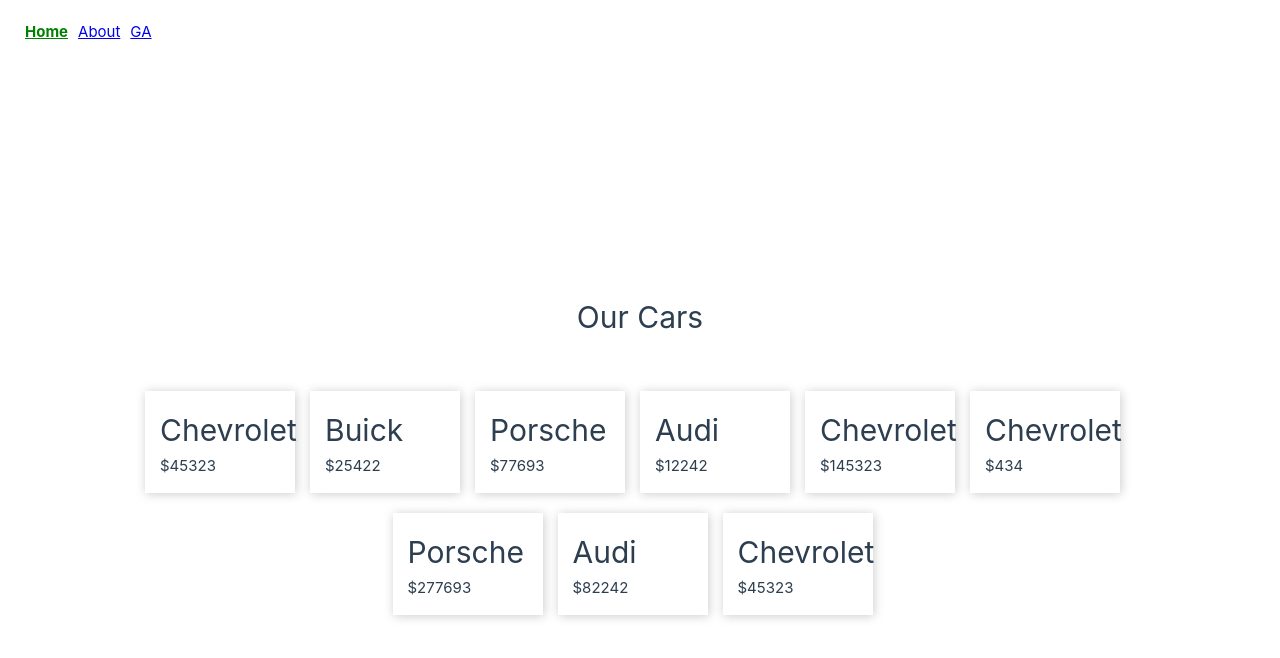
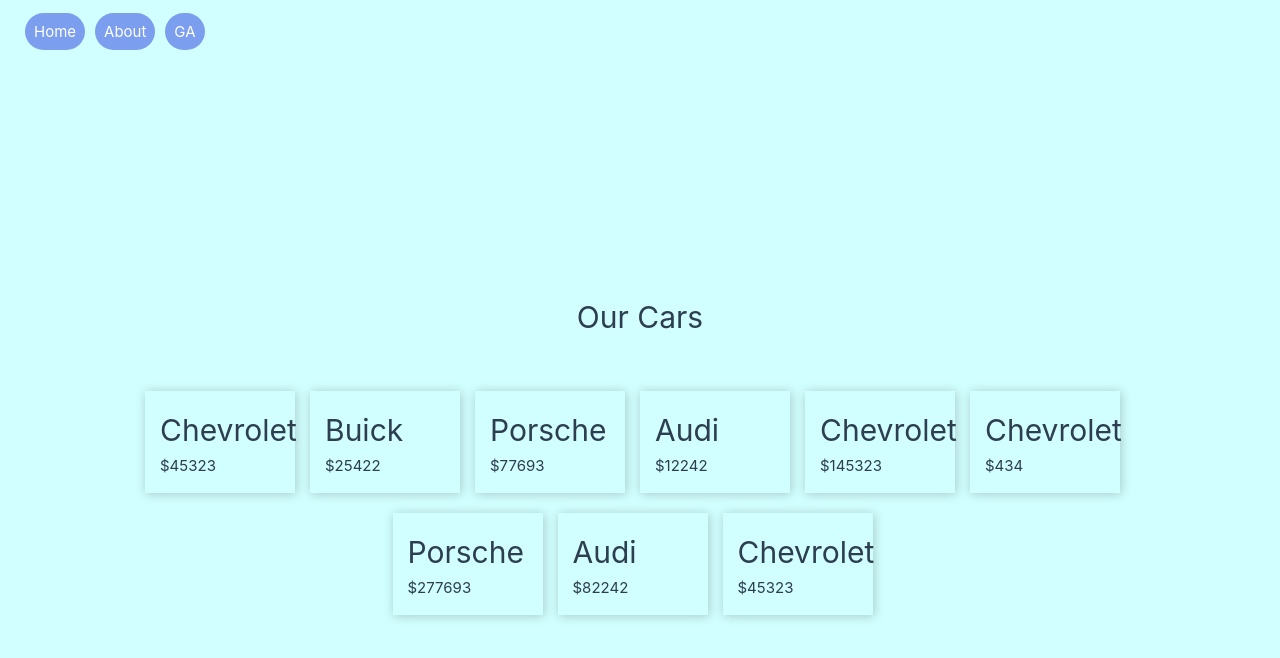
Before and after one commit to iriszzzz/routingapp, a Vue app: page / in a window 1280 px wide. Shown: the top 658 px of the page. Built offline with nearby package versions, Linux system fonts and the light colour scheme.

Commit message:
modify deco.

```diff
--- a/src/App.vue
+++ b/src/App.vue
@@ -5,9 +5,9 @@
 <template>
 	<main>
 		<div class='links'>
-			<RouterLink active-class='active' to='/'>Home</RouterLink>
-			<RouterLink active-class='active' to='/about'>About</RouterLink>
-			<RouterLink active-class='active' to='/GA'>GA</RouterLink>
+			<RouterLink active-class='active' to='/' class="btn">Home</RouterLink>
+			<RouterLink active-class='active' to='/about' class="btn">About</RouterLink>
+			<RouterLink active-class='active' to='/GA' class="btn">GA</RouterLink>
 		</div>
 		<RouterView />
 	</main>
@@ -20,8 +20,30 @@
 	.links a {
 		margin: 0 5px
 	}
-	.active {
+	/* .active {
 		font-weight: bold;
 		color: green;
+	} */
+	main{
+		background-color: rgb(209, 254, 254);
+	}
+	#links {
+    text-align: center;
+    margin-bottom:-50px;
+	}
+	.btn{
+		display:inline;
+		background-color: rgb(124, 158, 239);
+		border-radius:25px;
+		padding: 9px;
+		color:white;
+		text-decoration: none;
+		cursor: pointer;
+		transition: color 0.3s ease, background-color 0.3s ease;
+	}
+	.btn:hover{
+		font-weight: bold;
+		background-color: rgb(242, 197, 231);
+		color: rgb(95, 137, 181);
 	}
 </style>
--- a/src/views/GAView.vue
+++ b/src/views/GAView.vue
@@ -1,15 +1,3 @@
-<!-- <template>
-	<main class="container">
-        <h1>Genetic Algorithm</h1>
-		<p>This is the Genetic Algorithm Class page of the app, contact us if it does not work as normal.</p>
-	</main>
-</template>
-
-<style scoped>
-    p {
-        text-align: center;
-    }
-</style> -->
 <template>
     <div id="app">
       <head>
@@ -20,10 +8,12 @@
         <link rel="shortcut icon" href="https://cdn-icons-png.flaticon.com/512/24/24170.png"/>
       </head>
       <body>
+        <h1>🩴🗺️👩‍🎓 Let's Travel around Taiwan 🎒🌏🛵</h1>
         <div id="map" style="height: 400px;"></div>
 
         <div class="card">
-          <h2 contenteditable> ⚠️ 環島須知 </h2>
+          <br>
+          <h2 contenteditable> &nbsp⚠️ 環島須知 </h2>
           <p contenteditable id="warn">
             &nbsp&nbsp&nbsp 1. 本路線僅供參考 🐸<br>
             &nbsp&nbsp&nbsp 2. 注意天氣變化 ☔<br>
@@ -169,22 +159,6 @@
           });
         });
 
-        // var routeCoordinates = locations.map(location => ({ lat: location.lat, lng: location.lng }));
-        // var route = new google.maps.Polyline({
-        //   path: routeCoordinates,
-        //   geodesic: true,
-        //   strokeColor: 'red',
-        //   strokeOpacity: 1.0,
-        //   strokeWeight: 1
-        // });
-        // route.setMap(map);
-
-        // let directionsService = new google.maps.DirectionsService();
-        // let request = {
-        // //   origin: { lat: 25.0388994, lng: 121.5018781 },
-        // //   destination: { lat: 24.0388994, lng: 121.5018781 },
-        //   travelMode: 'WALKING'
-        // };
         directionsService.route(request, function(response, status) {
           if (status === 'OK') {
             let directionsDisplay = new google.maps.DirectionsRenderer({
@@ -199,41 +173,20 @@
   </script>
 
   <style scoped>
-    .container {
-      padding-top: 30px;
-      padding-bottom: 30px;
-    }
-    body, html {
-      background-color: rgb(223, 249, 255);
-      margin: 0;
-    }
     h1 {
+      margin-top: -25px;
       font-family: 'Noto Serif';
       color: rgb(17, 19, 139);
-      display: grid;
-      place-items: center;
+      text-align: center;
+      margin-bottom: 15px;
     }
     #map {
-      height: 800px;
-      width: 1000px;
-      left: 100px;
-      background: #CCC;
+      height: 1100px;
+      width: 800px;
+      left: 150px;
     }
     ul {
       padding-top: 16px;
-    }
-    .media img {
-      max-width: 64px;
-    }
-    .media h5, p {
-      font-size: 14px;
-    }
-    .mdeia p {
-      margin-bottom: 6px;
-    }
-    .media h6 {
-      font-size: 12px;
-      color: #CCC;
     }
     .fixed-bottom {
       left: 16px;
@@ -241,12 +194,12 @@
       max-width: 320px;
     }
     .card {
-      font-size: 18px;
+      font-size: 12px;
       position: fixed;
-      top : 100px;
-      left: 1150px;
-      width: 200px;
-      height: 200px;
+      top : 150px;
+      left: 1000px;
+      width: 160px;
+      height: 160px;
       padding-inline: 12px;
       position: in-line;
       background: linear-gradient(-135deg, transparent 1rem, #ffeaa7 0);
@@ -254,7 +207,7 @@
       filter:drop-shadow(4px 4px 8px rgba(92, 92, 92, 0.3));
     }
     p {
-      font-size: 15px;
+      font-size: 12px;
     }
     .happy {
       margin-top: 80px;
@@ -265,9 +218,8 @@
       margin-bottom: 50px;
     }
     .copyright {
-      margin-top: -40px;
+      margin-top: 200px;
       margin-left: 500px;
-      margin-bottom: 30px;
       font-size: 15px;
       font-family: 'Noto Serif';
       color: rgb(17, 19, 139);
```
